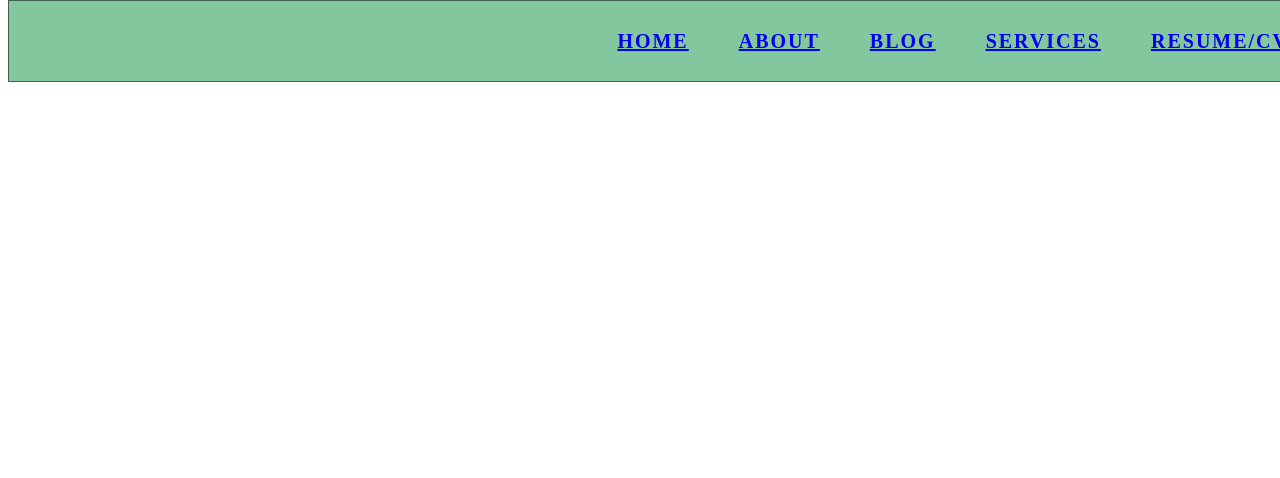
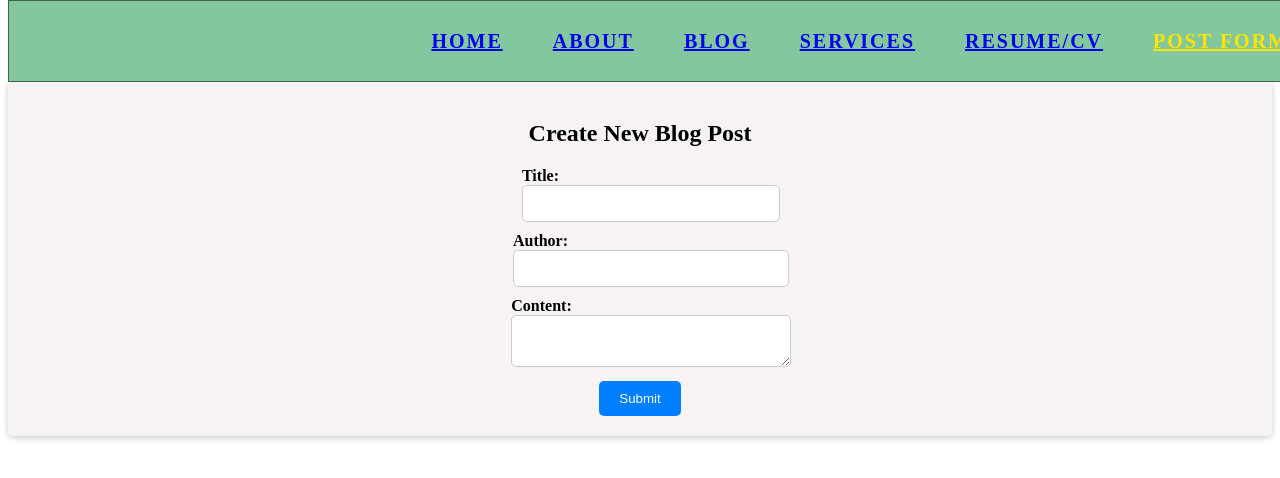
Before and after one commit to guuree19/Mileston3-NJIT, a React (Create React App) app in the folder frontend/: page /PostForm in a window 1280 px wide. Shown: the top 478 px of the page. Built offline with nearby package versions, Linux system fonts and the light colour scheme.

Commit message:
created or added new post form page

```diff
--- a/frontend/src/App.js
+++ b/frontend/src/App.js
@@ -3,6 +3,7 @@ import { Routes, Route } from 'react-router-dom';
 import Home from './Components/Home';
 import About from './Components/About';
 import Blog from './Components/Blog';
+import PostForm from './Components/postForm';
 import Contact from './Components/Contact';
 import Projects from './Components/Projects';
 import Services from './Components/Services';
@@ -21,6 +22,7 @@ function App() {
         <Route exact path="/Projects" element={<Projects />} />
         <Route exact path="/Services" element={<Services />} />
         <Route exact path="/Resume" element={<Resume />} />
+        <Route exact path="/PostForm" element={<PostForm />} />
       </Routes>
     </div>
   );
--- a/frontend/src/Components/Blog.css
+++ b/frontend/src/Components/Blog.css
@@ -1,5 +1,33 @@
-/* .Blog-sec{
-    background-color: rgb(155, 114, 114);
+/* blog.css */
 
+.blog-sec {
+    background-color: #9690ee; /* Reusing the background color from previous work */
+    padding: 20px;
+    margin-top: 80px;
+    border-radius: 5px;
+    color: #fff; /* Set text color to white */
+  }
 
-} */
+  .blog-sec h1 {
+    font-size: 2rem;
+    text-align: center; /* Center the heading */
+    margin-bottom: 20px; /* Add spacing below the heading */
+  }
+
+  /* Optional: Add styles for each individual blog post */
+  .post {
+    margin-bottom: 20px; /* Add spacing between blog posts */
+    padding: 10px;
+    background-color: #fff; /* Set background color for each blog post */
+    border-radius: 5px;
+    box-shadow: 0 2px 4px rgba(0, 0, 0, 0.2); /* Add a subtle shadow effect */
+  }
+
+  .post h2 {
+    font-size: 1.5rem;
+    margin-bottom: 10px; /* Add spacing below the title */
+  }
+
+  .post p {
+    font-size: 1.2rem;
+  }
--- a/frontend/src/Components/Blog.js
+++ b/frontend/src/Components/Blog.js
@@ -1,24 +1,26 @@
 import React from 'react';
 import Post from './Post';
 import Nav from './Nav';
+import './Blog.css';
 
 const Blog = () => {
   const posts = [
     {
       title: 'My First Blog Post',
       author: 'John Doe',
-      content: 'Lorem ipsum dolor sit amet, consectetur adipiscing elit. Aenean auctor bibendum arcu, id finibus nulla hendrerit id. Nunc in gravida risus.'
+      content: 'Lorem ipsum dolor sit amet, consectetur adipiscing elit. Aenean auctor bibendum arcu, id finibus nulla hendrerit id. Nunc in gravida risus.',
     },
     {
       title: 'My Second Blog Post',
       author: 'Jane Smith',
-      content: 'Sed euismod dapibus felis quis feugiat. Pellentesque consequat elit quis turpis ultricies, ac rutrum quam pretium. In lacinia malesuada urna.'
-    }
+      content: 'Sed euismod dapibus felis quis feugiat. Pellentesque consequat elit quis turpis ultricies, ac rutrum quam pretium. In lacinia malesuada urna.',
+    },
   ];
 
   return (
     <div className='blog-sec'>
       <Nav />
+      <h1>Blog Posts</h1>
       {posts.map((post, index) => (
         <Post key={index} title={post.title} author={post.author} content={post.content} />
       ))}
--- a/frontend/src/Components/Nav.js
+++ b/frontend/src/Components/Nav.js
@@ -1,6 +1,7 @@
 import React, { useState } from "react";
 import { NavLink } from "react-router-dom";
 import "./Nav.css";
+
 
 const Nav = () => {
   const [isMenu, setisMenu] = useState(false);
@@ -83,6 +84,12 @@ const Nav = () => {
             Resume/CV
           </NavLink>
         </li>
+        <li>
+          <NavLink onClick={toggleClass} className="nav-link" to="/PostForm">
+            Post Form
+          </NavLink>
+        </li>
+
       </ul>
     </div>
   );
--- a/frontend/src/Components/Services.js
+++ b/frontend/src/Components/Services.js
@@ -1,12 +1,9 @@
 import React from "react";
-// import "./services.css";
-// import Nav from "./Nav";
-
+import "./services.css";
 
 function Services() {
   return (
     <div className="services">
-      {/* <Nav /> */}
       <h1>Our Software Development Services</h1>
       <ul>
         <li>Custom web application development</li>
--- /dev/null
+++ b/frontend/src/Components/postForm.css
@@ -0,0 +1,49 @@
+/* PostForm.css */
+.post-form-container {
+    background-color: #f7f3f3;
+    padding: 20px;
+    margin-top: 80px;
+    border-radius: 5px;
+    box-shadow: 0 2px 6px rgba(0, 0, 0, 0.2);
+  }
+
+  h2 {
+    text-align: center;
+  }
+
+  form {
+    display: flex;
+    flex-direction: column;
+    align-items: center;
+  }
+
+  label {
+    font-weight: bold;
+  }
+
+  input,
+  textarea {
+    width: 100%;
+    padding: 10px;
+    margin-bottom: 10px;
+    border: 1px solid #ccc;
+    border-radius: 5px;
+  }
+
+  .form-actions {
+    text-align: center;
+  }
+
+  .submit-button {
+    background-color: #0080ff;
+    color: #fff;
+    padding: 10px 20px;
+    border: none;
+    border-radius: 5px;
+    cursor: pointer;
+    transition: background-color 0.2s;
+  }
+
+  .submit-button:hover {
+    background-color: #0059b3;
+  }
--- /dev/null
+++ b/frontend/src/Components/postForm.js
@@ -0,0 +1,79 @@
+import React, { useState } from 'react';
+import './postForm.css'; // Import the CSS file for the PostForm component
+
+
+const PostForm = () => {
+  // State to store the form data
+  const [formData, setFormData] = useState({
+    title: '',
+    author: '',
+    content: '',
+  });
+
+  // Function to handle form input changes
+  const handleChange = (e) => {
+    const { name, value } = e.target;
+    setFormData((prevFormData) => ({
+      ...prevFormData,
+      [name]: value,
+    }));
+  };
+
+  // Function to handle form submission
+  const handleSubmit = (e) => {
+    e.preventDefault();
+    // Here, you can do something with the form data, such as saving it to a database or sending it to a server.
+    // For simplicity, we'll just log the form data to the console.
+    console.log(formData);
+    // Reset the form after submission
+    setFormData({
+      title: '',
+      author: '',
+      content: '',
+    });
+  };
+
+  return (
+    <div className="post-form-container">
+      <h2>Create New Blog Post</h2>
+      <form onSubmit={handleSubmit}>
+        <div>
+          <label htmlFor="title">Title:</label>
+          <input
+            type="text"
+            id="title"
+            name="title"
+            value={formData.title}
+            onChange={handleChange}
+          />
+        </div>
+        <div>
+          <label htmlFor="author">Author:</label>
+          <input
+            type="text"
+            id="author"
+            name="author"
+            value={formData.author}
+            onChange={handleChange}
+          />
+        </div>
+        <div>
+          <label htmlFor="content">Content:</label>
+          <textarea
+            id="content"
+            name="content"
+            value={formData.content}
+            onChange={handleChange}
+          />
+        </div>
+        <div className="form-actions">
+          <button type="submit" className="submit-button">
+            Submit
+          </button>
+        </div>
+      </form>
+    </div>
+  );
+};
+
+export default PostForm;
--- a/frontend/src/Components/services.css
+++ b/frontend/src/Components/services.css
@@ -1,6 +1,25 @@
-/* .services {
+/* services.css */
+
+.services {
     background-color: #9690ee;
     padding: 20px;
     border-radius: 5px;
-}
-   */
+    margin-top: 80px;
+    text-align: center; /* Center the content horizontally */
+    color: #fff; /* Set text color to white */
+  }
+
+  .services h1 {
+    font-size: 2rem;
+    margin-bottom: 20px; /* Add some spacing below the heading */
+  }
+
+  .services ul {
+    list-style: none; /* Remove default list styles */
+    padding: 0;
+  }
+
+  .services li {
+    font-size: 1.2rem;
+    margin-bottom: 10px; /* Add spacing between list items */
+  }
```
